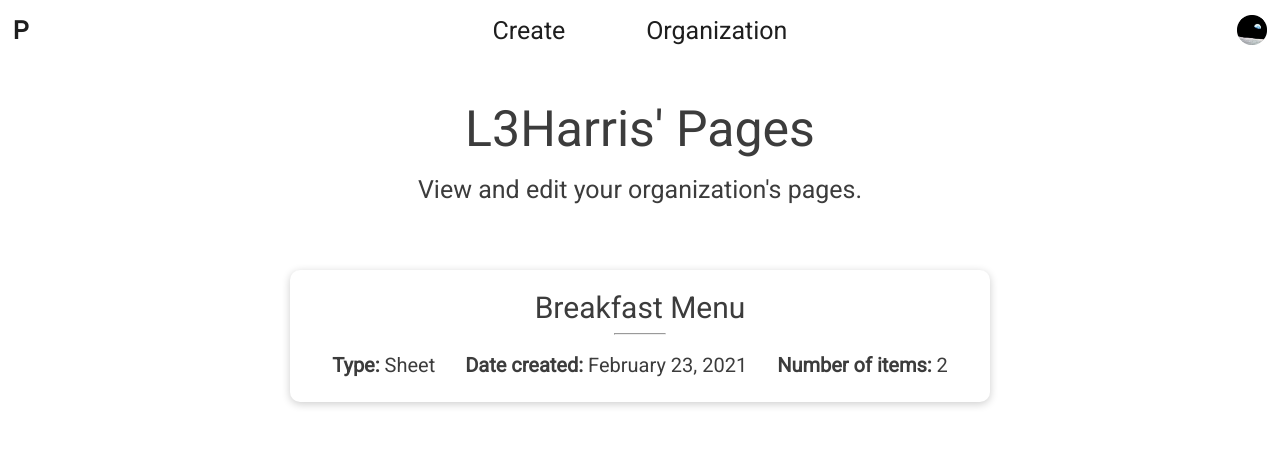
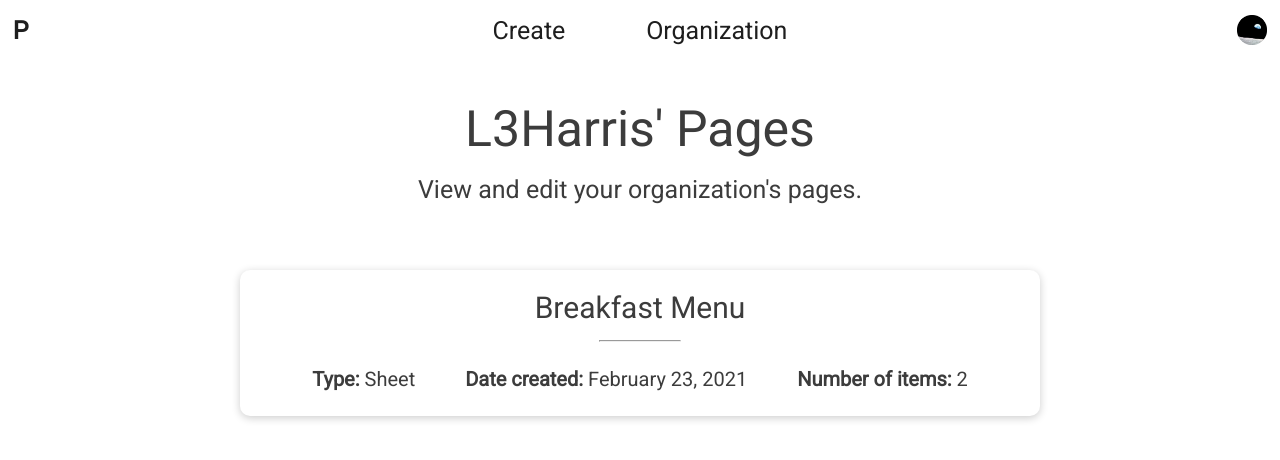
Before and after one commit to joshtgill/pages-web, a Django app: page /create/organization/ in a window 1280 px wide. Shown: the top 460 px of the page. Run offline with Django 3.2, Linux system fonts and the light colour scheme; a user stored in the database is signed in; data comes from the database, SQL or seed files in the repository; both versions use the stored data as it was after the commit.

Commit message:
Increase card spacing

```diff
--- a/builder/static/styles/builder.css
+++ b/builder/static/styles/builder.css
@@ -47,11 +47,12 @@
 
 .content .pages a .page hr {
     width: 50px;
+    margin: 15px auto 0 auto;
     color: rgb(220, 220, 220);
 }
 
 .content .pages a .page p {
-    margin: 10px 40px 20px 40px;
+    margin: 25px 40px 20px 40px;
     font-size: 20px;
     line-height: 28px;
     color: rgb(60, 60, 60);
--- a/builder/static/styles/organization.css
+++ b/builder/static/styles/organization.css
@@ -30,7 +30,7 @@
 
 .content .pages a .page {
     width: 90vw;
-    max-width: 700px;
+    max-width: 800px;
     display: flex;
     flex-direction: column;
     align-items: center;
@@ -52,7 +52,8 @@
 }
 
 .content .pages a .page hr {
-    width: 50px;
+    width: 80px;
+    margin: 15px auto 0 auto;
     color: rgb(220, 220, 220);
 }
 
@@ -60,12 +61,13 @@
     width: 100%;
     display: flex;
     justify-content: center;
+    align-items: flex-end;
     flex-wrap: wrap;
-    margin: 5px 0 20px 0;
+    margin: 20px 0 20px 0;
 }
 
 .content .pages a .page .page-details h3 {
-    margin: 5px 15px 5px 15px;
+    margin: 5px 25px 5px 25px;
     font-size: 20px;
     font-weight: normal;
     color: rgb(60, 60, 60);
```
Also changed, not shown: db.sqlite3.
